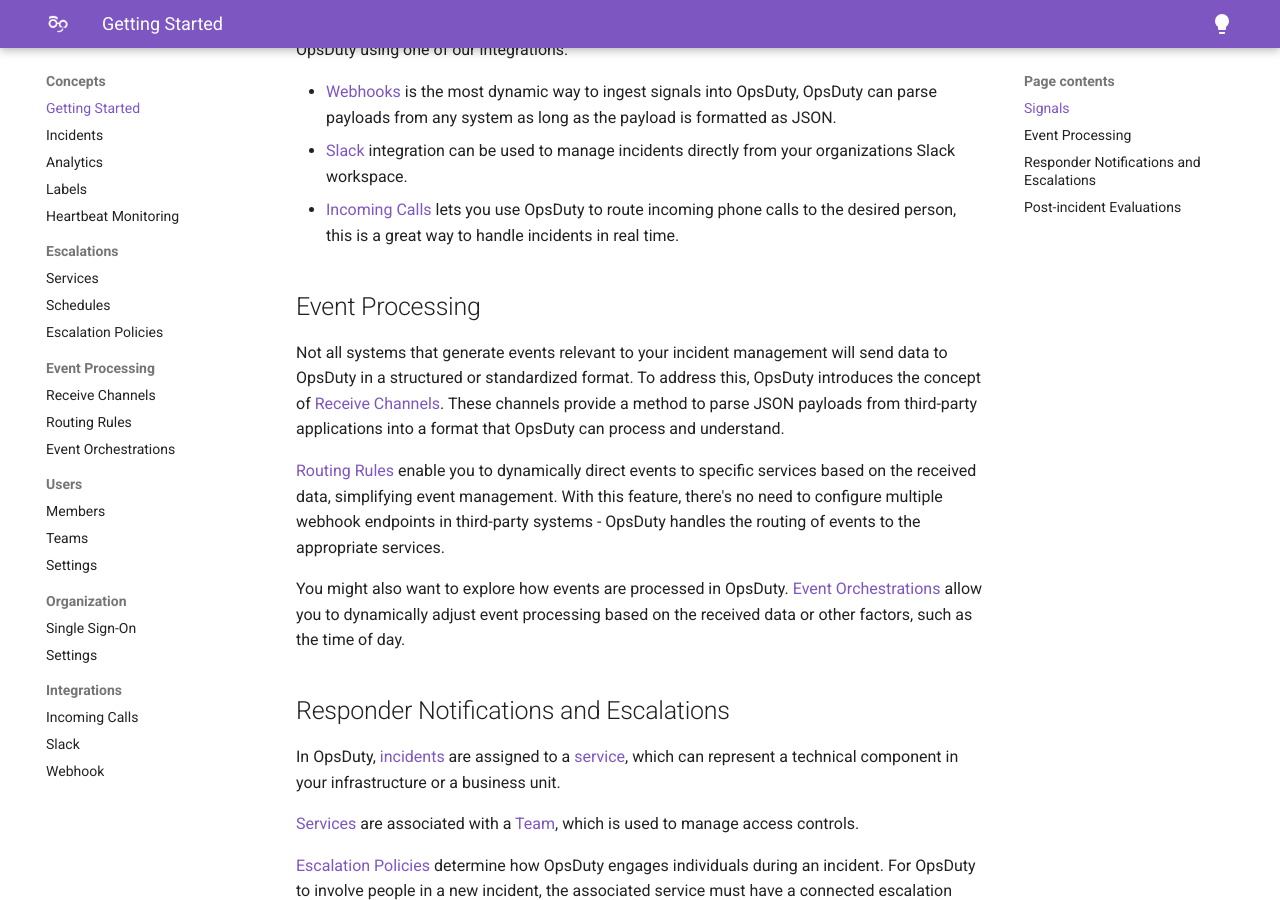
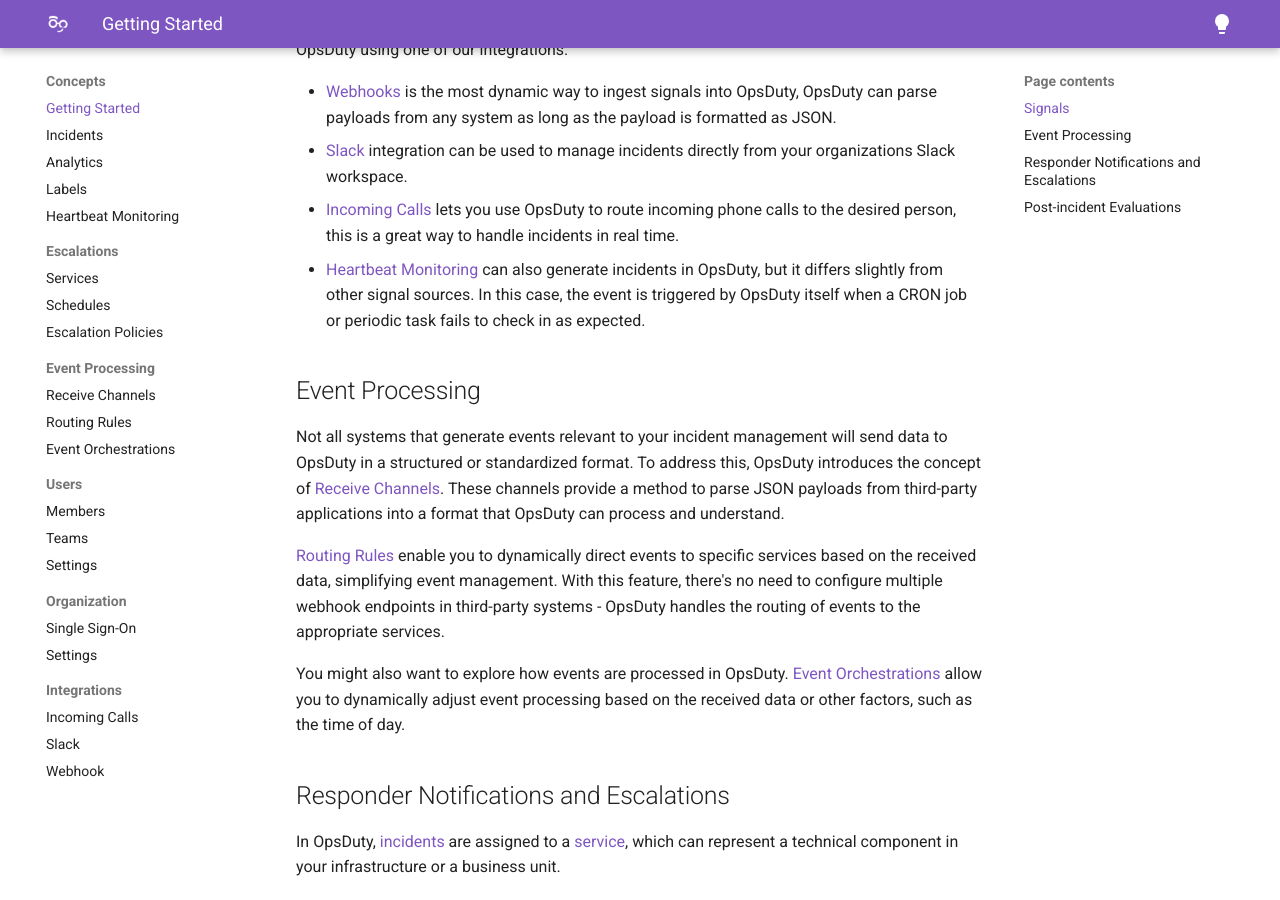
Before and after one commit to opsduty/opsduty-docs, an MkDocs documentation site: the page built from docs/concepts/index.md, in a window 1280 px wide and 900 px high, scrolled down 358 px. Built offline with MkDocs 1.6.1 and Material for MkDocs 9.7.7, drawn with Linux system fonts in a browser that asks for light colours.

Commit message:
Add heartbeat monitoring to signal sources list

```diff
--- a/docs/concepts/index.md
+++ b/docs/concepts/index.md
@@ -17,6 +17,10 @@
 - [Incoming Calls](integrations/incoming-calls.md) lets you use OpsDuty to route
   incoming phone calls to the desired person, this is a great way to handle
   incidents in real time.
+- [Heartbeat Monitoring](heartbeat-monitoring.md) can also generate incidents in
+  OpsDuty, but it differs slightly from other signal sources. In this case, the
+  event is triggered by OpsDuty itself when a CRON job or periodic task fails to
+  check in as expected.
 
 ## Event Processing
 
```
